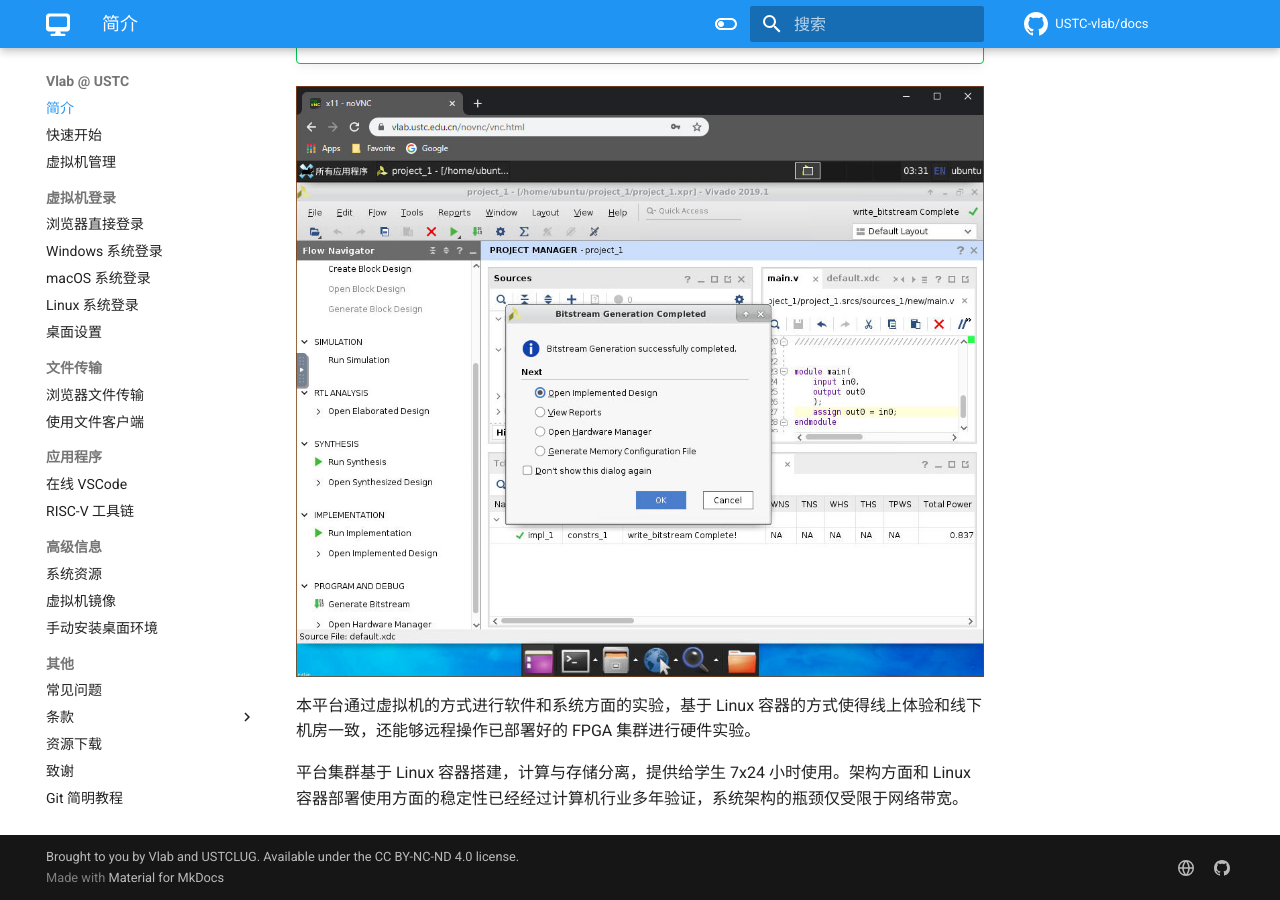
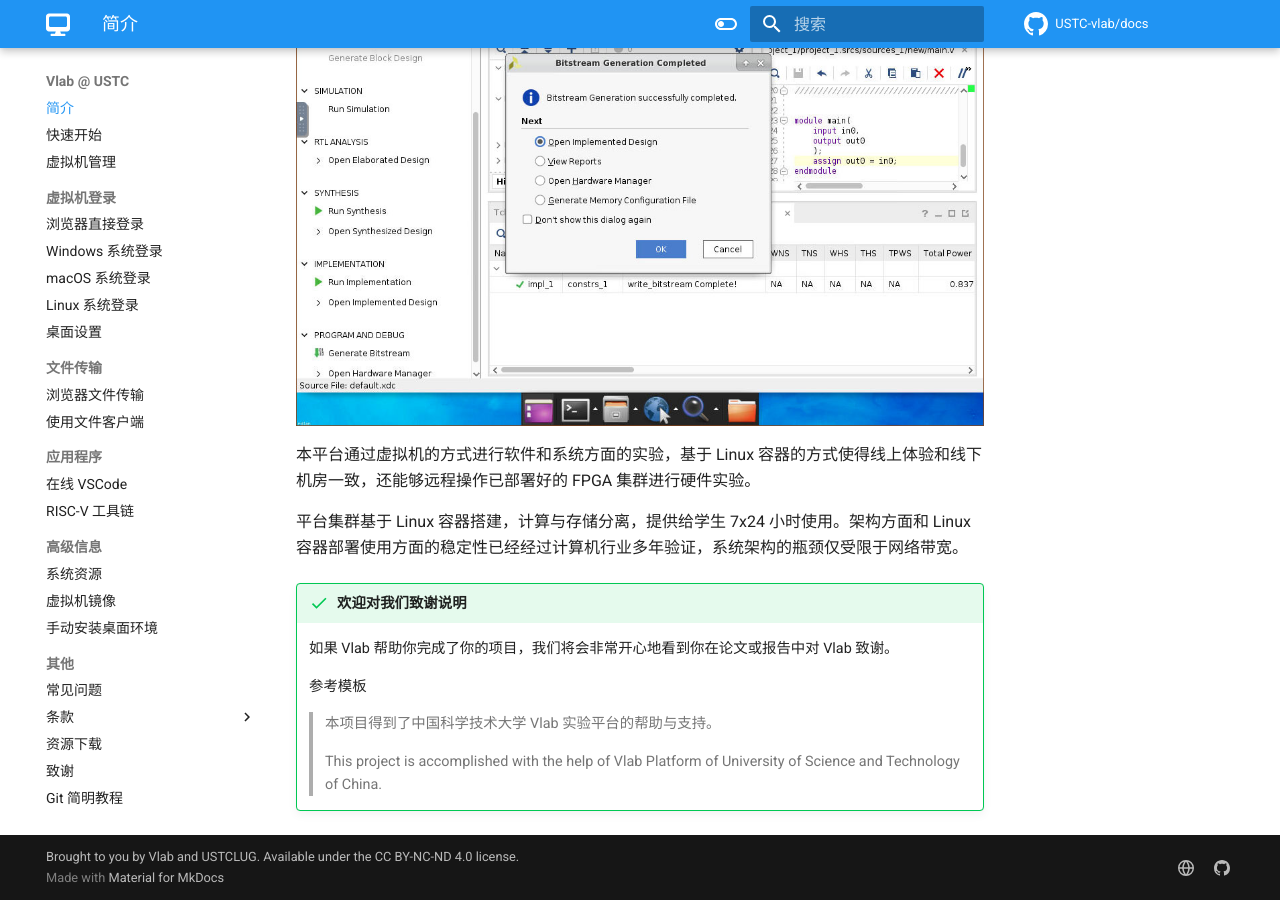
Before and after one commit to USTC-vlab/docs, an MkDocs documentation site: the page built from docs/index.md, in a window 1280 px wide and 900 px high, scrolled down 707 px. Built offline with MkDocs 1.6.1 and Material for MkDocs 9.7.7, drawn with Linux system fonts in a browser that asks for light colours; comment, search, counter and statistics services are not loaded; part of the change alters nothing that is shown.

Commit message:
index: move acknowledgement prompt to bottom

```diff
--- a/docs/index.md
+++ b/docs/index.md
@@ -12,6 +12,12 @@
 
     我们会通过 QQ 群与 VNC 桌面登录提示的方式发布有关平台动态的通知，请及时关注。
 
+![Vlab in Browser](images/vlab-in-browser.jpg)
+
+本平台通过虚拟机的方式进行软件和系统方面的实验，基于 Linux 容器的方式使得线上体验和线下机房一致，还能够远程操作已部署好的 FPGA 集群进行硬件实验。
+
+平台集群基于 Linux 容器搭建，计算与存储分离，提供给学生 7x24 小时使用。架构方面和 Linux 容器部署使用方面的稳定性已经经过计算机行业多年验证，系统架构的瓶颈仅受限于网络带宽。
+
 !!! success "欢迎对我们致谢说明"
 
     如果 Vlab 帮助你完成了你的项目，我们将会非常开心地看到你在论文或报告中对 Vlab 致谢。
@@ -21,9 +27,3 @@
     > 本项目得到了中国科学技术大学 Vlab 实验平台的帮助与支持。
 
     > This project is accomplished with the help of Vlab Platform of University of Science and Technology of China.
-
-![Vlab in Browser](images/vlab-in-browser.jpg)
-
-本平台通过虚拟机的方式进行软件和系统方面的实验，基于 Linux 容器的方式使得线上体验和线下机房一致，还能够远程操作已部署好的 FPGA 集群进行硬件实验。
-
-平台集群基于 Linux 容器搭建，计算与存储分离，提供给学生 7x24 小时使用。架构方面和 Linux 容器部署使用方面的稳定性已经经过计算机行业多年验证，系统架构的瓶颈仅受限于网络带宽。
```
